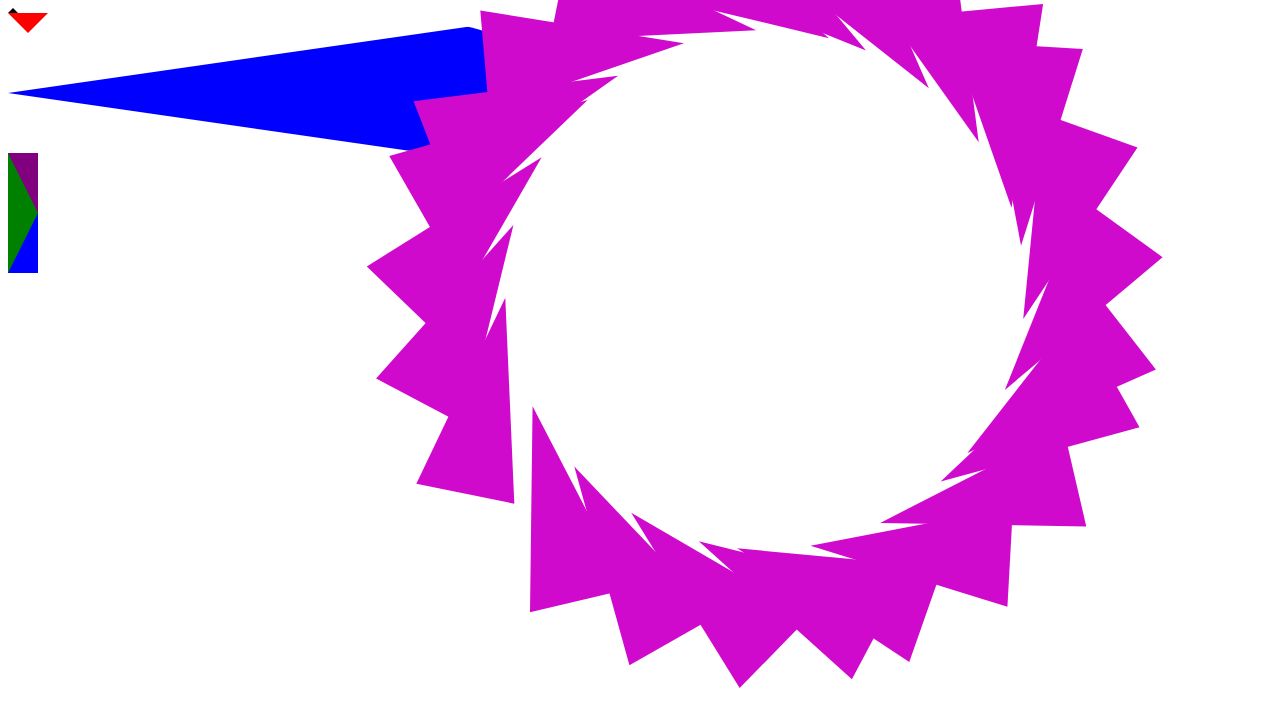
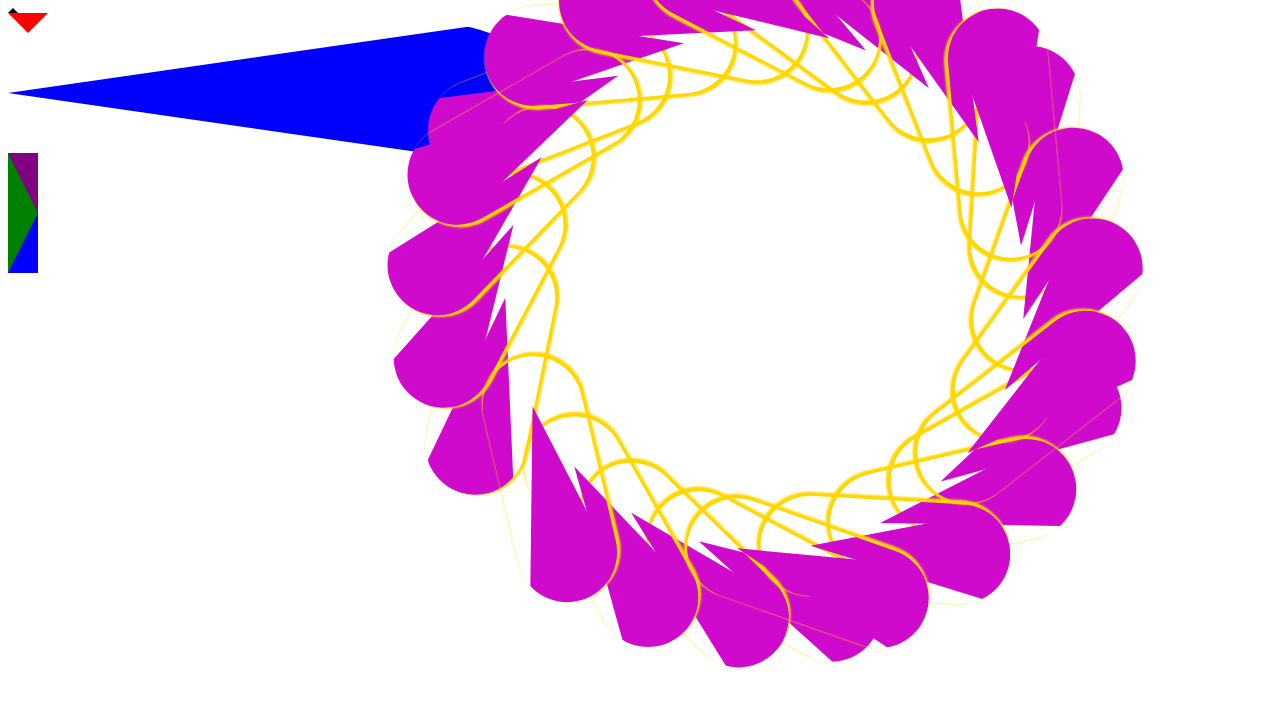
Before and after one commit to risingBirdSong/css_play, a React (Vite) app: page / in a window 1280 px wide. Shown: the top 726 px of the page. Built offline with nearby package versions, Linux system fonts and the light colour scheme.

Commit message:
pretty cool with a shadow and some radius

```diff
--- a/componenents/Pedal.tsx
+++ b/componenents/Pedal.tsx
@@ -17,17 +17,17 @@ const Pedal = (props: PedalProps) => {
     <div
       style={{
         // backgroundColor: colStr,
-        // padding: `${props.backAndForth}px`,
+        // padding: `10px`,
         // margin: "80px",
         // overflow: "hidden",
         position: "absolute",
-        border: "5px solid gold",
+        // border: "50px solid gold",
         height: `0px`,
         width: `0px`,
         top: props.top,
         left: props.left,
-        // borderRadius: "90px/100px",
-        // boxShadow: "10px 10px 10px purple",
+        borderRadius: "100px",
+        boxShadow: "2px 2px 2px 2px gold",
         borderTop: `50px solid transparent`,
         borderBottom: `50px solid  transparent`,
         borderRight: `50px solid transparent`,
```
Also changed, not shown: 2 other files (tests, documents, lock files or other folders).
